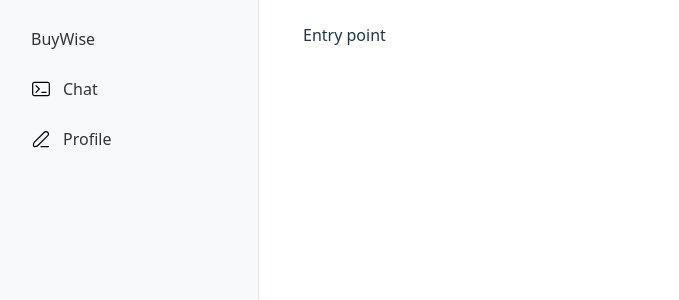
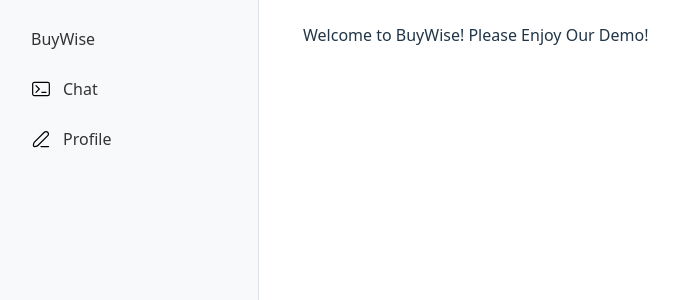
Before and after one commit to zhtgeneral/BuyWise, a React (Vite) app in the folder client/: page / in a window 1280 px wide. Shown: the top 300 px of the page, without its empty margins (1-680 px from the left). Built offline with nearby package versions, Linux system fonts and the light colour scheme.

Commit message:
Demo annotation for main page

```diff
--- a/client/src/pages/HomePage.jsx
+++ b/client/src/pages/HomePage.jsx
@@ -5,7 +5,7 @@
 export default function HomePage() {
   return (
     <main>
-      Entry point
+      Welcome to BuyWise! Please Enjoy Our Demo!
     </main>
   )
 }
```
